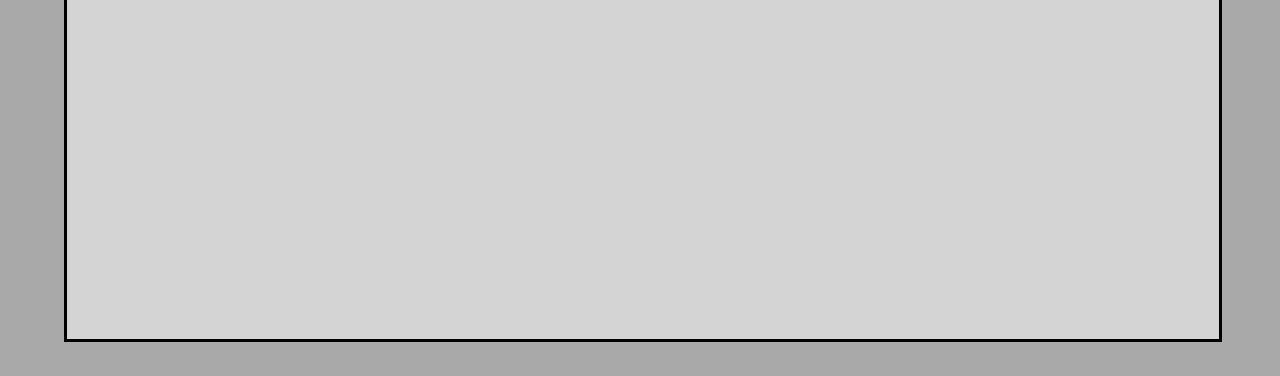
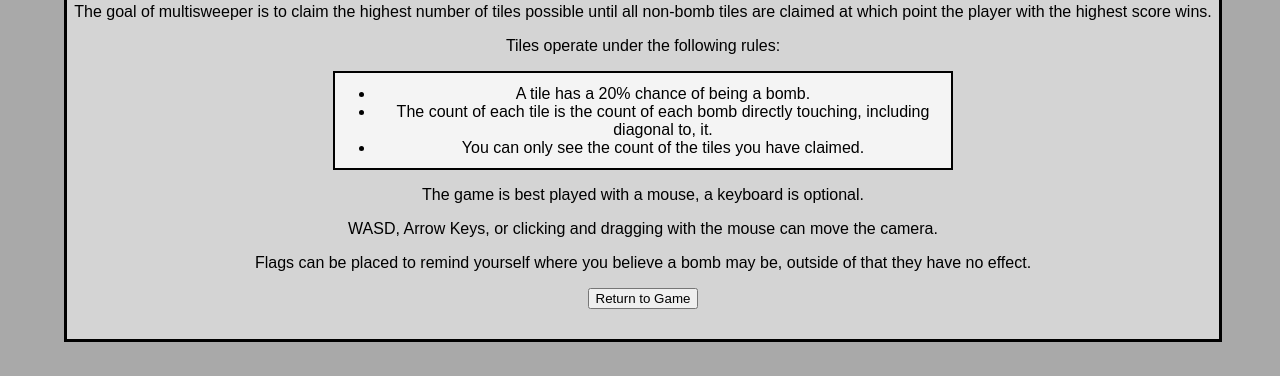
Before and after one commit to AidanWelch/multisweeper, a website: page frontend/help.html in a window 1280 px wide. Shown: the part 424-800 px from the top of the page. Drawn offline with Linux system fonts and the light colour scheme.

Commit message:
added help page

```diff
--- a/frontend/common.css
+++ b/frontend/common.css
@@ -59,6 +59,15 @@ form, #lastscore {
 	border: 3px solid black;
 }
 
+ul {
+	border: 2px solid black;
+	width: 50%;
+	margin: auto;
+	padding-top: 1%;
+	padding-bottom: 1%;
+	background-color: rgba(255, 255, 255, 0.75);
+}
+
 /*Thanks to W3Schools for this*/
 #loadingicon {
 	margin: auto auto;
--- a/frontend/help.html
+++ b/frontend/help.html
@@ -9,7 +9,18 @@
   </head>
   <body>
     <div id="menubox">
-      <h1>Not yet added</h1>
+      <h1>How to Play Multisweeper</h1>
+      <p>The goal of multisweeper is to claim the highest number of tiles possible until all non-bomb tiles are claimed at which point the player with the highest score wins.</p>
+      <p>Tiles operate under the following rules:</p>
+      <ul>
+        <li>A tile has a 20% chance of being a bomb.</li>
+        <li>The count of each tile is the count of each bomb directly touching, including diagonal to, it.</li>
+        <li>You can only see the count of the tiles you have claimed.</li>
+      </ul>
+      <p>The game is best played with a mouse, a keyboard is optional.</p>
+      <p>WASD, Arrow Keys, or clicking and dragging with the mouse can move the camera.</p>
+      <p>Flags can be placed to remind yourself where you believe a bomb may be, outside of that they have no effect.</p>
+      <button id="return" onclick="window.location.href='/'">Return to Game</button>
     </div>
   </body>
 </html>
--- a/index.js
+++ b/index.js
@@ -36,5 +36,5 @@ app.get('/help', (req, res) => {
 app.get('/', (req, res) => {
     res.sendFile(path.join(__dirname+'/frontend/index.html'));
 });
-
-require('./gameserver')(app.listen(process.env.PORT || 80));
+app.listen(process.env.PORT || 80);
+require('./gameserver');
```
